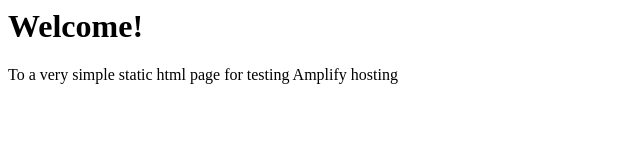
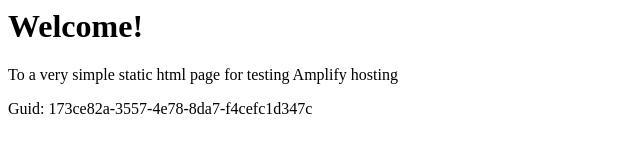
Before and after one commit to aws-aemilia-arn/Github-PR-Commit-Integration-Test-DoNotTouch-Gith-P5X5MO5I-v1-prod-eu-north-1, a website: page src/index.html in a window 1280 px wide. Shown: the whole page, without its empty margins (0-640 px from the left). Drawn offline with Linux system fonts and the light colour scheme.

Commit message:
commit from integ tests

```diff
--- a/src/index.html
+++ b/src/index.html
@@ -1,3 +1,5 @@
+
+
 <html lang="en">
 
 <head>
@@ -10,6 +12,6 @@
 <body>
     <h1>Welcome!</h1>
     <p>To a very simple static html page for testing Amplify hosting</p>
-</body>
+    <p>Guid: 173ce82a-3557-4e78-8da7-f4cefc1d347c</p></body>
 
 </html>
```
